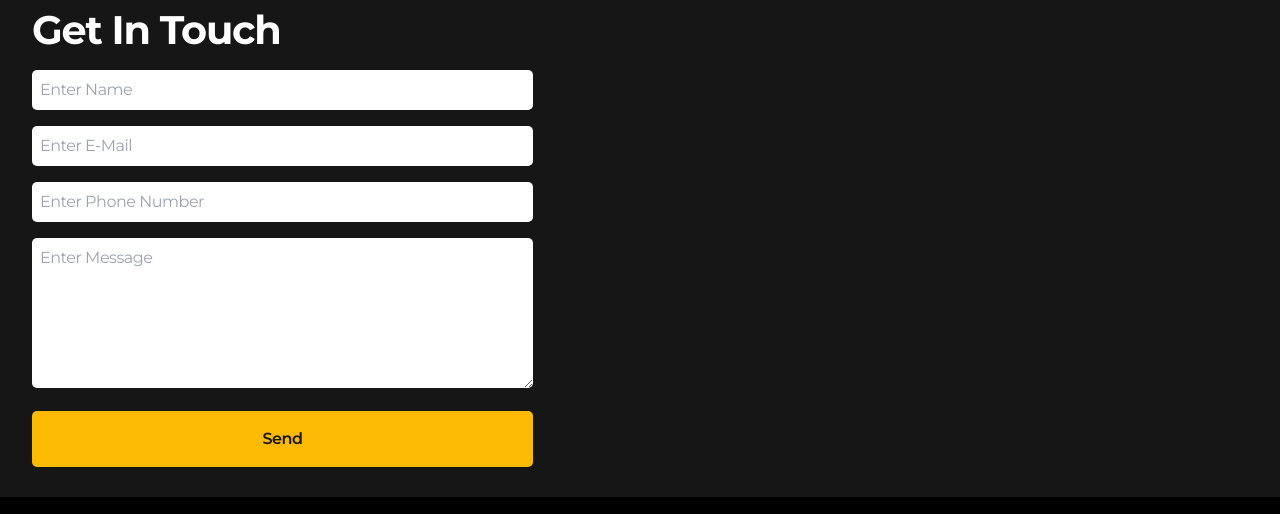
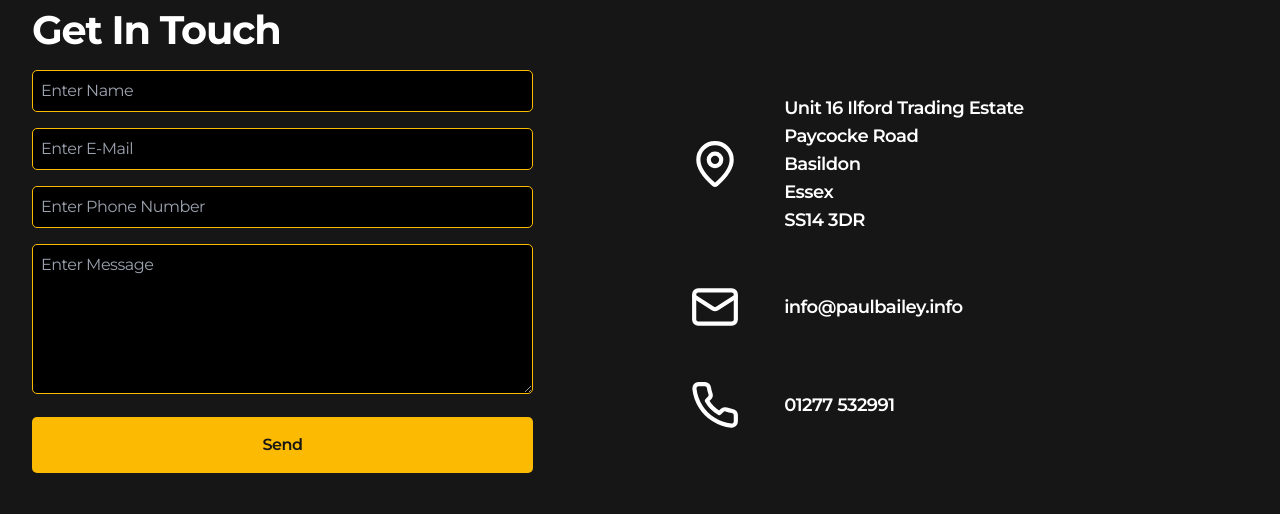
Before and after one commit to conorbailey90/baileys-construction-academy, a Next.js app: page /contact in a window 1280 px wide. Shown: the part 130-644 px from the top of the page. Built offline with nearby package versions, Linux system fonts and the light colour scheme; grey boxes are pictures that could not be loaded.

Commit message:
Contact page updated

```diff
--- a/src/app/contact/page.tsx
+++ b/src/app/contact/page.tsx
@@ -1,5 +1,6 @@
 import React from 'react'
 import ContactForm from '@/components/ContactForm'
+import { PhoneIcon, MailIcon, MapPin } from 'lucide-react'
 
 const page = () => {
   return (
@@ -8,6 +9,44 @@ const page = () => {
     <div className='w-[95%] max-w-[1880px] relative z-2 pt-[30px] pb-[30px] grid grid-cols-12 auto-rows-min gap-[10px]'>
         <h2 className='font-bold col-span-12'>Get In Touch</h2>
        <ContactForm />
+       {/* details */}
+       <div className='col-span-12 md:col-span-6 md:col-start-7 '>
+          <ul>
+            <li className='flex py-[1.5rem]'>
+              <div className='flex-[3] flex justify-center items-center'>
+                <MapPin size={'50px'} />
+              </div>
+
+              <div className='flex-[10]'>
+                <p className='font-semibold text-lg'>Unit 16 Ilford Trading Estate</p>
+                <p className='font-semibold text-lg'>Paycocke Road</p>
+                <p className='font-semibold text-lg'>Basildon</p>
+                <p className='font-semibold text-lg'>Essex</p>
+                <p className='font-semibold text-lg'>SS14 3DR</p>
+              </div>
+            </li>
+            <li className='flex py-[1.5rem]'>
+              <div className='flex-[3] flex justify-center items-center'>
+                <MailIcon size={'50px'}/>
+              </div>
+              <div className='flex-[10] flex items-center'>
+                <p className='font-semibold text-lg'>info@paulbailey.info</p>
+              </div>
+
+            </li>
+            <li className='flex py-[1.5rem]'>
+              <div className='flex-[3] flex justify-center items-center'>
+                <PhoneIcon size={'50px'}/>
+              </div>
+              <div className='flex-[10] flex items-center'>
+                <p className='font-semibold text-lg'>01277 532991</p>
+              </div>
+
+            </li>
+          </ul>
+       </div>
+
+       <iframe className='col-span-12 w-[100%] my-[2rem]' src="https://www.google.com/maps/embed?pb=!1m23!1m12!1m3!1d72735.79730003282!2d0.4033778288918451!3d51.59174867198839!2m3!1f0!2f0!3f0!3m2!1i1024!2i768!4f13.1!4m8!3e6!4m0!4m5!1s0x47d8c7214a5c172b%3A0xb00057c0cd5969bf!2sIlford%20Trading%20Estate%2C%20Paul%20Bailey%20Home%20Extension%20Unit%2016%2C%20Paycocke%20Rd%2C%20Basildon%20SS14%203DR!3m2!1d51.590069199999995!2d0.48579229999999995!5e0!3m2!1sen!2suk!4v1724996118746!5m2!1sen!2suk" width="600" height="450" style={{border: '1px solid rgb(252,186,3)'}} allowFullScreen loading="lazy" referrerPolicy="no-referrer-when-downgrade"></iframe>
 
     </div>
 </section>
--- a/src/components/About.tsx
+++ b/src/components/About.tsx
@@ -34,7 +34,7 @@ const About = () => {
                     <li className='flex items-center'><Check width={'30px'} color='rgb(252,186,3)' className='mr-[1rem]' /><p> <span className='font-semibold'>State-of-the-Art Facilities:</span> Train in a modern environment equipped with the latest tools and technology.</p></li><br />
                 </ul>
                 <Link href={'/about'}>
-                    <h6 className='bg-[rgb(252,186,3)] text-center cursor-pointer font-bold text-[#161616] p-[1rem] hover:opacity-[0.5]'>Learn More</h6>
+                    <h6 className='bg-[rgb(252,186,3)] rounded-[5px] text-center cursor-pointer font-bold text-[#161616] p-[1rem] hover:opacity-[0.5]'>Learn More</h6>
                 </Link>
 
             </div>
--- a/src/components/ContactForm.tsx
+++ b/src/components/ContactForm.tsx
@@ -33,11 +33,11 @@ export default function ContactForm() {
 
 
   return (
-    <form ref={ref} className='col-span-5' action={clientAction} >
-      <input required type="text" name="name" placeholder='Enter Name' className='mb-[1rem] w-[100%] p-[.5rem] rounded-[5px]' />
-      <input required type="email" name="email" placeholder='Enter E-Mail' className='mb-[1rem] w-[100%] p-[.5rem] rounded-[5px]' />
-      <input required type="text" name="telephone" placeholder='Enter Phone Number' className='mb-[1rem] w-[100%] p-[.5rem] rounded-[5px]' />
-      <textarea required name="message" id="message" placeholder='Enter Message' className='mb-[1rem] w-[100%] p-[.5rem] min-h-[150px] rounded-[5px] text-[black]' />
+    <form ref={ref} className='col-span-12 md:col-span-5' action={clientAction} >
+      <input required type="text" name="name" placeholder='Enter Name' className='mb-[1rem] w-[100%] p-[.5rem] rounded-[5px] bg-[black] border border-[1px] border-[rgb(252,186,3)] text-[white]' />
+      <input required type="email" name="email" placeholder='Enter E-Mail' className='mb-[1rem] w-[100%] p-[.5rem] rounded-[5px] bg-[black] border border-[1px] border-[rgb(252,186,3)] text-[white]' />
+      <input required type="text" name="telephone" placeholder='Enter Phone Number' className='mb-[1rem] w-[100%] p-[.5rem] rounded-[5px] bg-[black] border border-[1px] border-[rgb(252,186,3)] text-[white]' />
+      <textarea required name="message" id="message" placeholder='Enter Message' className='mb-[1rem] w-[100%] p-[.5rem] min-h-[150px] rounded-[5px] text-[black] bg-[black] border border-[1px] border-[rgb(252,186,3)] text-[white]' />
       <button type="submit" className='w-[100%] bg-[rgb(252,186,3)] p-[1rem] rounded-[5px] text-[#161616] font-semibold'>Send</button>
     </form>
   )
```
